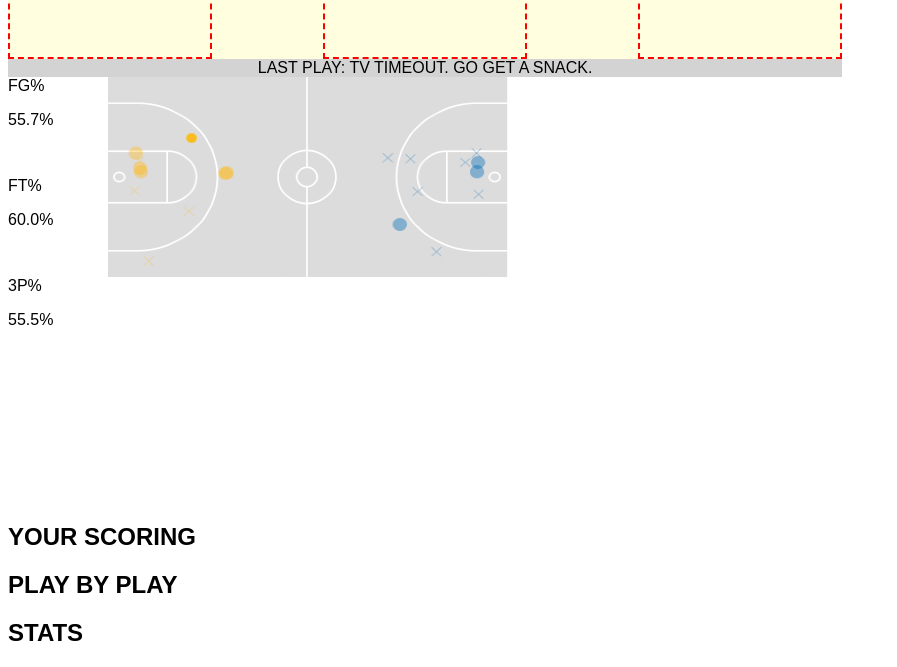
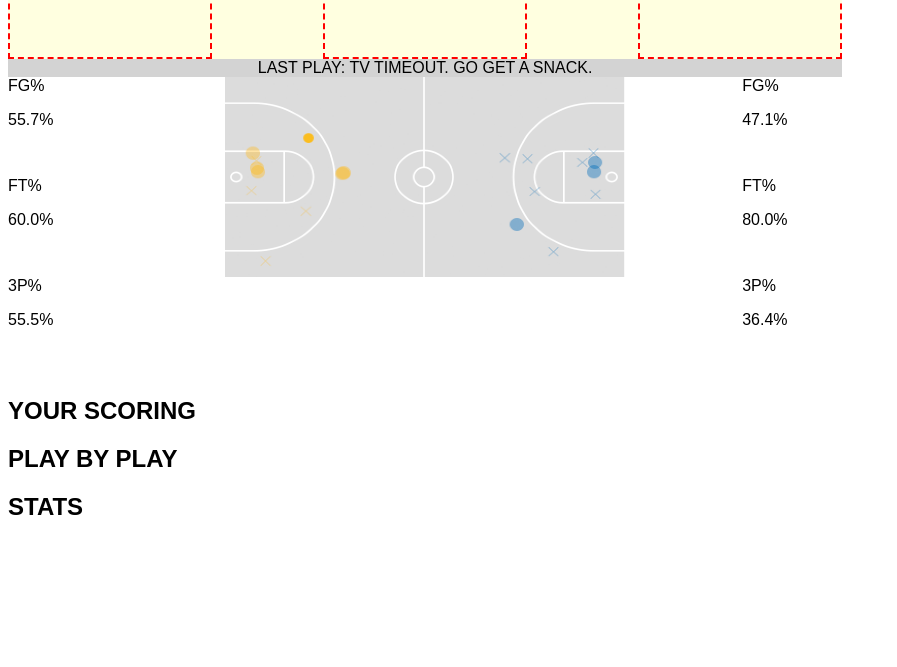
Before and after one commit to vrajpal/numberFire, a website: page app/index.html in a window 1280 px wide. Shown: the part 153-820 px from the top of the page, without its empty margins (0-897 px from the left). Drawn offline with Linux system fonts and the light colour scheme.

Commit message:
centered shot chart

```diff
--- a/app/index.html
+++ b/app/index.html
@@ -35,6 +35,23 @@
 
             </div>
             <div class="chart"></div>
+            <div class="stats">
+                <div class="stat">
+                    <span>FG%</span>
+                    <p>47.1%</p>
+                </div>
+                <div class="stat">
+                    <span>FT%</span>
+                    <p>80.0%</p>
+                </div>
+                <div class="stat">
+                    <span>3P%</span>
+                    <p>36.4%</p>
+                </div>
+
+            </div>
+
+            </div>
         </div>
         <div><h2>YOUR SCORING</h2></div>
         <div><h2>PLAY BY PLAY</h2></div>
--- a/app/styles/app.scss
+++ b/app/styles/app.scss
@@ -19,6 +19,8 @@ body {
 .shotchart {
     display: flex;
     flex-direction: row;
+    justify-content: space-between;
+    width: 66%;
 }
 
 .play {
@@ -39,8 +41,8 @@ body {
 
 .chart {
     background-image: url("../images/shotchart.png");
-    width: 776px;
-    height: 426px;
+    width: 400px;
+    height: 200px;
     background-size: 400px 200px;
     background-repeat: no-repeat;
 }
```
Also changed, not shown: dest/styles/app.css.
